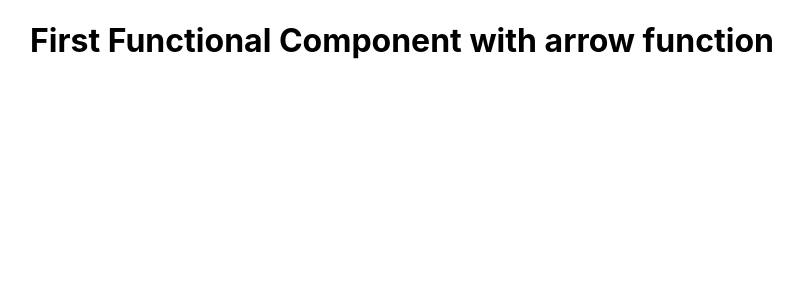
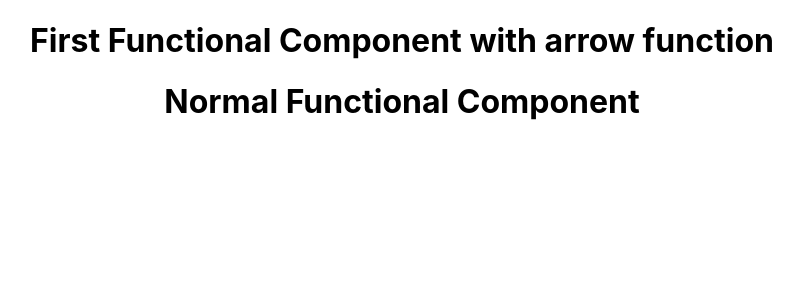
Before and after one commit to TheReprator/ReactLearning, a React (Create React App) app: page / in a window 1280 px wide. Shown: the top 300 px of the page, without its empty margins (238-1041 px from the left). Built offline with nearby package versions, Linux system fonts and the light colour scheme.

Commit message:
usage of default export explained

```diff
--- a/src/App.js
+++ b/src/App.js
@@ -1,10 +1,12 @@
-import Greet from './component/GreetArrow';
+import { GreetArrow } from './component/GreetArrow';
+import NormalJavaScriptFunction from './component/Greet'
 import './App.css';
 
 function App() {
   return (
     <div className="App">
-      <Greet />
+      <GreetArrow />
+      <NormalJavaScriptFunction />
     </div>
   );
 }
--- a/src/component/Greet.js
+++ b/src/component/Greet.js
@@ -1,7 +1,7 @@
 import react from "react";
 
 function Greet(){
-    return <h1>First Functional Component</h1>
+    return <h1>Normal Functional Component</h1>
 }
 
 export default Greet
--- a/src/component/GreetArrow.js
+++ b/src/component/GreetArrow.js
@@ -1,5 +1,3 @@
 import react from "react";
 
-const Greet = () => <h1>First Functional Component with arrow function</h1>
-
-export default Greet
+export const GreetArrow = () => <h1>First Functional Component with arrow function</h1>
```
Also changed, not shown: react_notes.txt.
